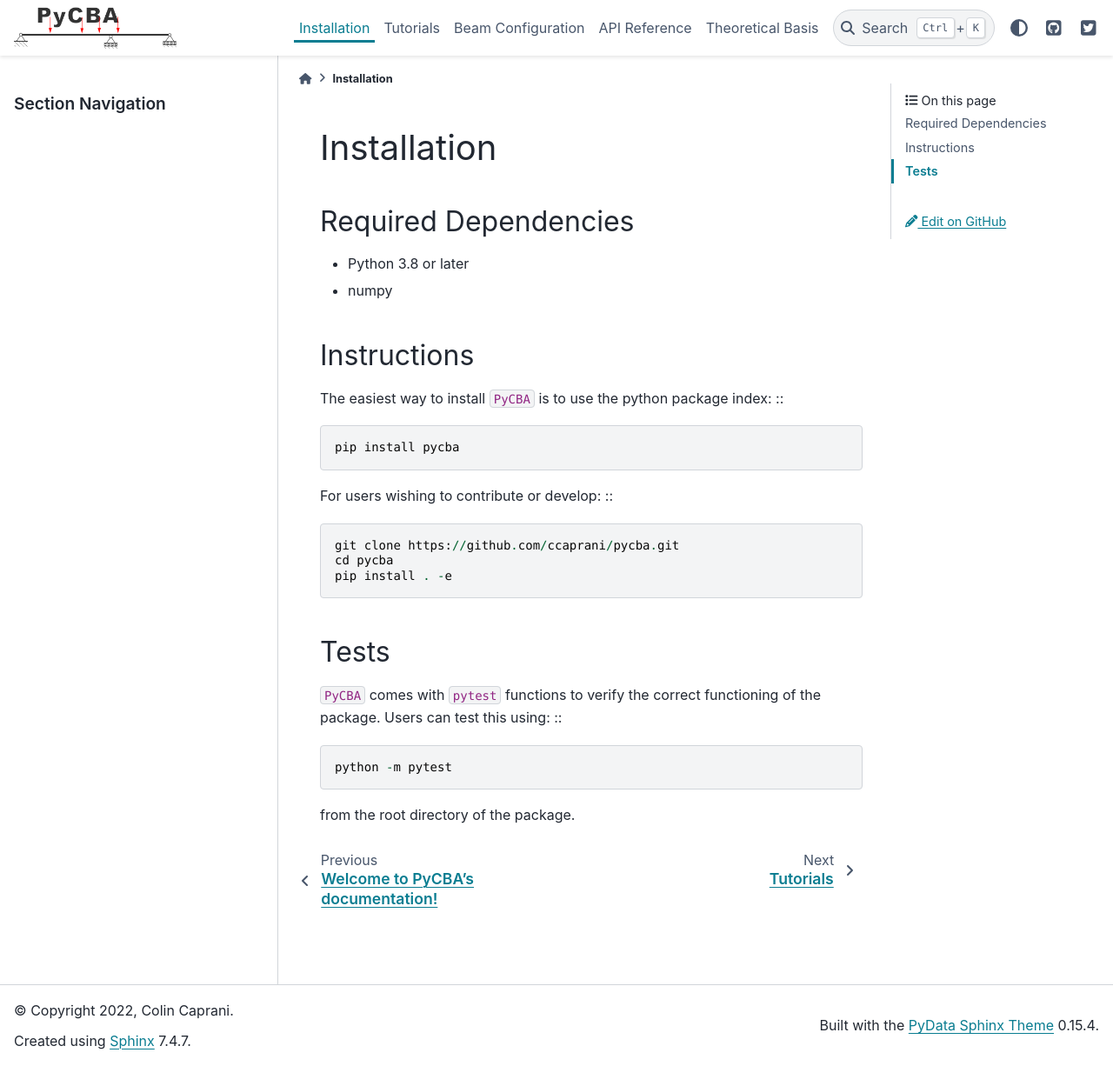
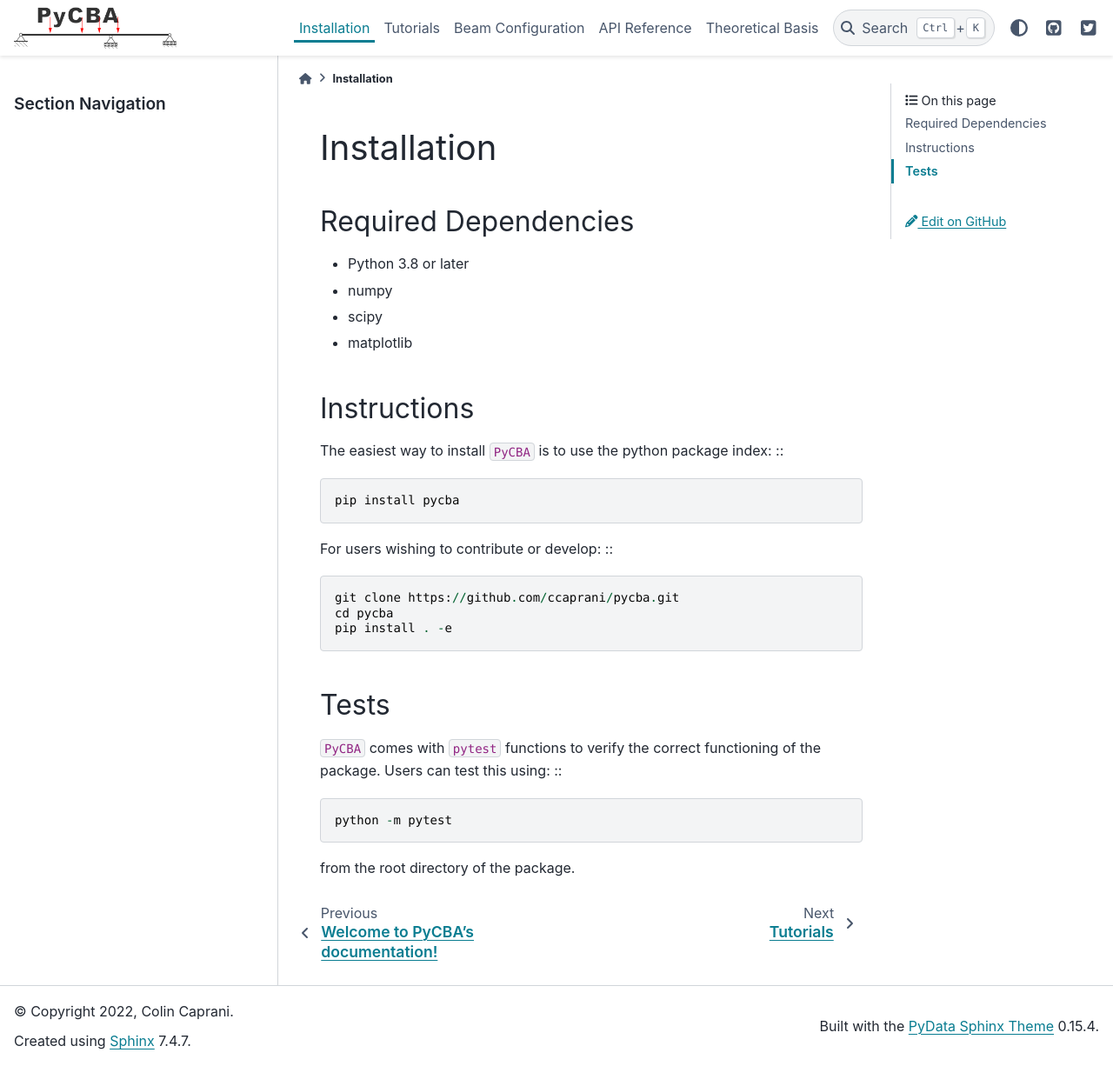
Before and after one commit to ccaprani/pycba, a Sphinx documentation site: the page built from docs/source/installation.md, in a window 1280 px wide and 1226 px high. Shown: the whole window at 87% size. Built offline with Sphinx 7.4.7 and the PyData theme 0.15.4, drawn with Linux system fonts in a browser that asks for light colours.

Commit message:
Update installation.md

```diff
--- a/docs/source/installation.md
+++ b/docs/source/installation.md
@@ -5,6 +5,8 @@ Required Dependencies
 ---------------------
 - Python 3.8 or later
 - numpy
+- scipy
+- matplotlib
 
 Instructions
 ------------
```
